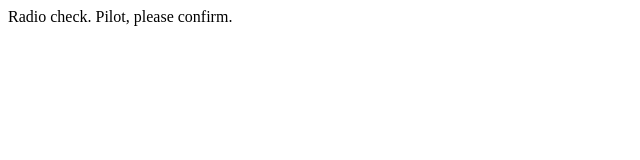
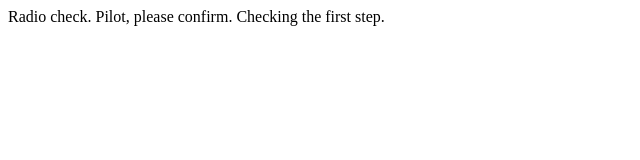
Before and after one commit to ernyh/communication-log, a plain HTML site: page index.html in a window 1280 px wide. Shown: the whole page, without its empty margins (0-640 px from the left). Drawn offline with Linux system fonts and the light colour scheme.

Commit message:
added second line to log.

```diff
--- a/index.html
+++ b/index.html
@@ -1,5 +1,6 @@
 <html>
    <body>
-      <p>Radio check. Pilot, please confirm.</p>
+      <p>Radio check. Pilot, please confirm.
+		  Checking the first step.</p>
    </body>
 </html>
```
